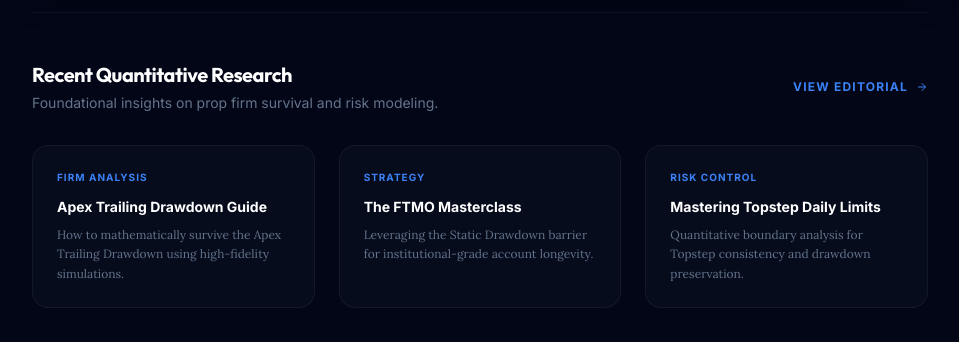
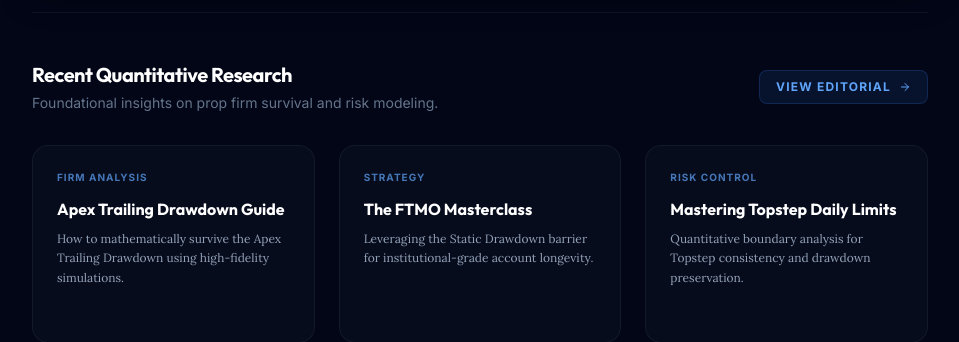
Before and after one commit to mihokoto/quant-risk-metrics, a Next.js app: page / in a window 1280 px wide. Shown: the part 1330-1672 px from the top of the page, without its empty margins (320-1279 px from the left). Built offline with nearby package versions, Linux system fonts and the light colour scheme; no server answers; the database is empty.

Commit message:
feat: Technical Trust Signals - Breadcrumb schema, high-contrast linking, and meta-description audit; v0.4.15

```diff
--- a/src/app/blog/[slug]/page.tsx
+++ b/src/app/blog/[slug]/page.tsx
@@ -40,13 +40,17 @@
     const title = post.frontmatter.title;
     let description = post.frontmatter.excerpt;
 
-    // Predictive SEO Polishing for Apex/Topstep/FTMO
+    // Predictive SEO Polishing (Targeting 140-160 characters)
     if (slug.includes('apex') || title.toLowerCase().includes('apex')) {
-        description = `Learn how to mathematically survive the Apex Trailing Drawdown using our 50,000-path Monte Carlo simulator. ${description}`;
+        description = `Master the Apex Trailing Drawdown. Our quantitative guide uses 50,000 Monte Carlo paths to verify your strategy's survival and risk of ruin in prop environments.`;
     } else if (slug.includes('topstep') || title.toLowerCase().includes('topstep')) {
-        description = `Verify your Topstep consistency with institutional-grade Monte Carlo simulations. ${description}`;
+        description = `Verify your Topstep Daily Limit consistency. We use institutional-grade Monte Carlo simulations to stress-test your strategy against firm-specific risk rules.`;
     } else if (slug.includes('ftmo') || title.toLowerCase().includes('ftmo')) {
-        description = `Stress-test your FTMO strategy against the "Maximum Loss" barrier with high-fidelity risk modeling. ${description}`;
+        description = `Stress-test your FTMO Static Drawdown strategy. Our risk modeling engine helps you stay above the Maximum Loss barrier through high-fidelity math simulations.`;
+    } else {
+        // Fallback with length check
+        description = description.length > 155 ? description.substring(0, 155) + "..." : description;
+        if (description.length < 130) description = `${description} Explore institutional risk intelligence for prop traders.`;
     }
 
     return {
@@ -76,7 +80,7 @@
 
     const headings = extractHeadings(post.content);
 
-    // Dynamic Article Schema for Google Search Bots
+    // Dynamic Schemas for Google Search Bots
     const articleSchema = {
         "@context": "https://schema.org",
         "@type": "Article",
@@ -101,11 +105,40 @@
         }
     };
 
+    const breadcrumbSchema = {
+        "@context": "https://schema.org",
+        "@type": "BreadcrumbList",
+        "itemListElement": [
+            {
+                "@type": "ListItem",
+                "position": 1,
+                "name": "Home",
+                "item": "https://quant-risk-metrics.vercel.app/"
+            },
+            {
+                "@type": "ListItem",
+                "position": 2,
+                "name": "Blog",
+                "item": "https://quant-risk-metrics.vercel.app/blog"
+            },
+            {
+                "@type": "ListItem",
+                "position": 3,
+                "name": post.frontmatter.title,
+                "item": `https://quant-risk-metrics.vercel.app/blog/${slug}`
+            }
+        ]
+    };
+
     return (
         <div className="min-h-screen bg-slate-950">
             <script
                 type="application/ld+json"
                 dangerouslySetInnerHTML={{ __html: JSON.stringify(articleSchema) }}
+            />
+            <script
+                type="application/ld+json"
+                dangerouslySetInnerHTML={{ __html: JSON.stringify(breadcrumbSchema) }}
             />
             <ReadingProgress />
 
--- a/src/app/page.tsx
+++ b/src/app/page.tsx
@@ -161,8 +161,8 @@
             <h3 className="text-xl font-outfit font-bold text-white tracking-tight">Recent Quantitative Research</h3>
             <p className="text-sm text-slate-500 mt-1">Foundational insights on prop firm survival and risk modeling.</p>
           </div>
-          <Link href="/blog" className="text-xs font-bold text-blue-500 hover:text-blue-400 uppercase tracking-widest transition-colors flex items-center gap-2">
-            View Editorial <ArrowRight className="w-3 h-3" />
+          <Link href="/blog" className="group/btn inline-flex items-center gap-2 px-4 py-2 rounded-lg bg-blue-500/10 border border-blue-500/20 text-xs font-bold text-blue-400 hover:bg-blue-500 hover:text-white transition-all duration-300 uppercase tracking-widest">
+            View Editorial <ArrowRight className="w-3 h-3 group-hover/btn:translate-x-1 transition-transform" />
           </Link>
         </div>
 
@@ -190,17 +190,20 @@
             <Link
               key={post.slug}
               href={`/blog/${post.slug}`}
-              className="group p-6 rounded-2xl bg-slate-900/40 border border-white/5 hover:border-blue-500/30 transition-all duration-300"
+              className="group p-6 rounded-2xl bg-slate-900/40 border border-white/5 hover:border-blue-500/50 hover:bg-slate-900 transition-all duration-300"
             >
-              <div className="text-[10px] font-mono text-blue-500 font-bold uppercase tracking-widest mb-3">
+              <div className="text-[10px] font-mono text-blue-400 font-bold uppercase tracking-widest mb-3 opacity-70">
                 {post.category}
               </div>
-              <h4 className="text-sm font-bold text-white group-hover:text-blue-400 transition-colors mb-2">
+              <h4 className="text-base font-bold text-white group-hover:text-blue-400 transition-colors mb-2 font-outfit">
                 {post.title}
               </h4>
-              <p className="text-xs text-slate-500 leading-relaxed font-serif">
+              <p className="text-xs text-slate-400 leading-relaxed font-serif group-hover:text-slate-300 transition-colors">
                 {post.excerpt}
               </p>
+              <div className="mt-4 flex items-center gap-2 text-[10px] font-bold text-blue-500 uppercase tracking-[0.2em] opacity-0 group-hover:opacity-100 transition-all">
+                Read Analysis <ArrowRight className="w-3 h-3" />
+              </div>
             </Link>
           ))}
         </div>
--- a/src/components/layout/Sidebar.tsx
+++ b/src/components/layout/Sidebar.tsx
@@ -362,7 +362,7 @@
             {/* Footer / Collapse Trigger */}
             <div className="absolute bottom-0 left-0 right-0 p-4 border-t border-slate-800 bg-slate-900/90">
                 <div className="text-xs text-slate-500 text-center">
-                    QuantRiskMetrics v0.4.14
+                    QuantRiskMetrics v0.4.15
                 </div>
             </div>
         </aside>
```
